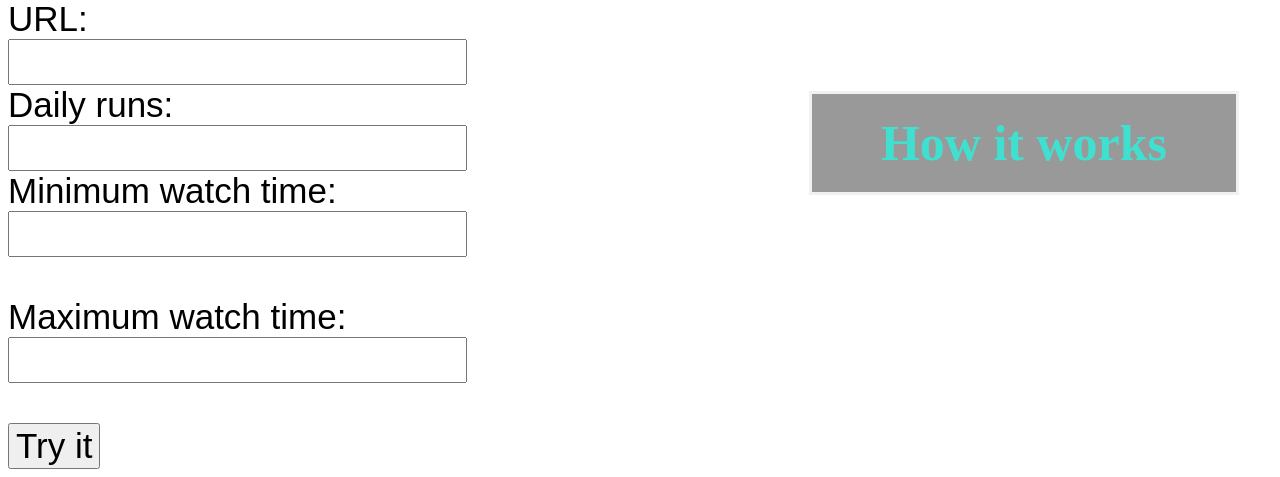
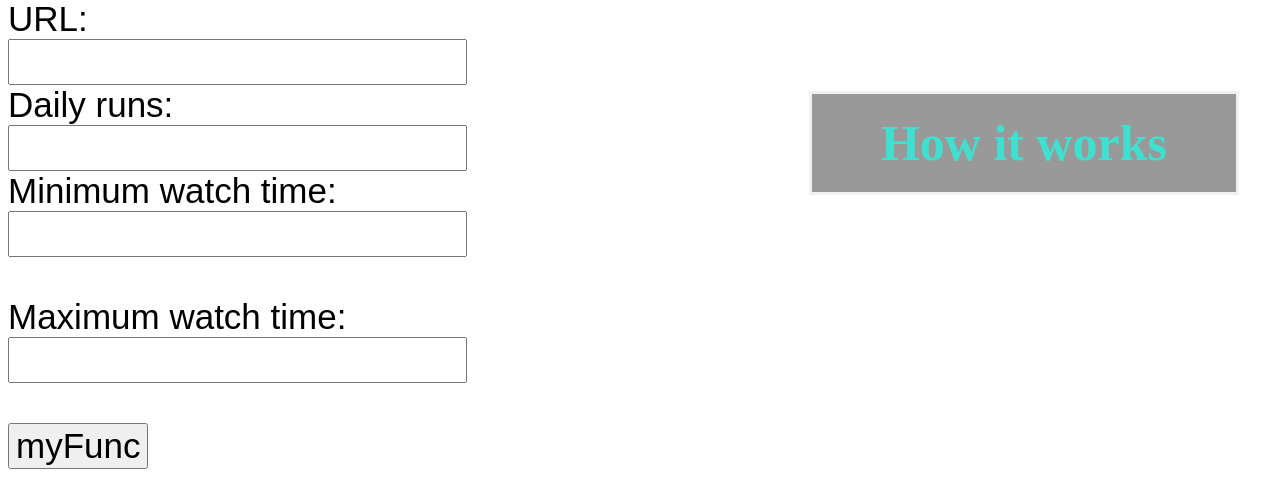
Before and after one commit to matveynikon/web, a PHP site: page / in a window 1280 px wide. Shown: the part 859-1336 px from the top of the page. Run offline with PHP 8.4, Linux system fonts and the light colour scheme.

Commit message:
Update index.php

```diff
--- a/web2/index.php
+++ b/web2/index.php
@@ -216,7 +216,7 @@ sleep(mt_rand(1, 3));
   <input type="text" value=""><br><br>
   <label>Maximum watch time:</label><br>
   <input type="text" value=""><br><br>
-  <button type="button" value="myFunc">Try it</button>
+  <input type="submit" name="button2" class="button" value="myFunc"/>
 </form>
 <h1>Increase your watch time and rankings quickly!</h1>
 
```
